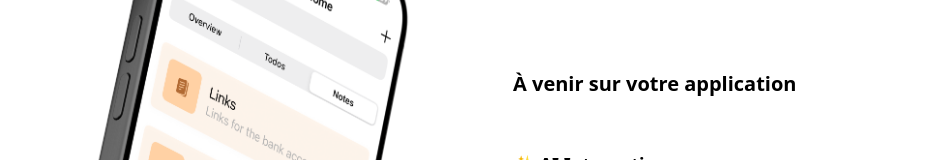
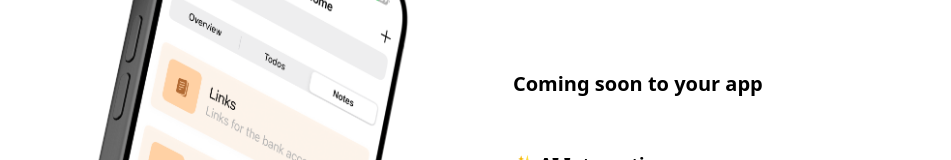
Before and after one commit to CarolaneLFBV/carolanelfbv.github.io, a Nuxt app: page /upcoming in a window 1280 px wide. Shown: the part 227-387 px from the top of the page, without its empty margins (151-1102 px from the left). Built offline with nearby package versions, Linux system fonts and the light colour scheme.

Commit message:
fix: internationalization on upcoming title

```diff
--- a/pages/upcoming.vue
+++ b/pages/upcoming.vue
@@ -30,7 +30,7 @@ const features = [
       </div>
 
       <div class="flex flex-col gap-8">
-        <h3 class="text-xl font-bold">À venir sur votre application</h3>
+        <h3 class="text-xl font-bold">{{ t('futureFeatures.title') }}</h3>
 
         <UpcomingItem
             v-for="(item, i) in features"
```
